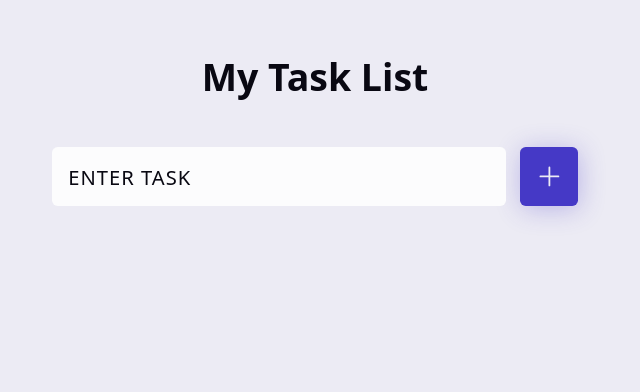
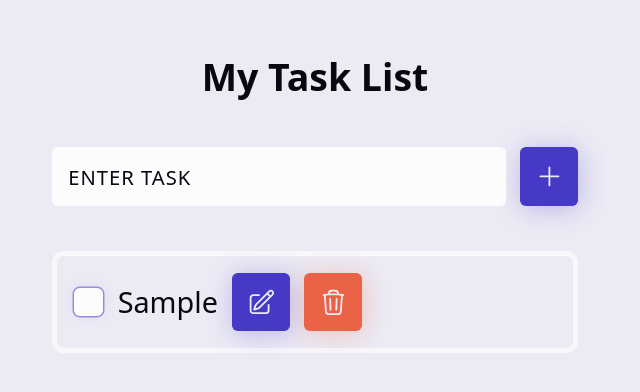
Before and after one commit to MetalJames/modern_todo_crud_app, a React (Vite) app: page / in a window 1280 px wide. Both pictures are taken after typing "Sample" into the empty fields and a click on the button "Add Task". Shown: the top 392 px of the page, without its empty margins (325-965 px from the left). Built offline with nearby package versions, Linux system fonts and the light colour scheme.

Commit message:
add taskitems stuff and tasklist stuff

```diff
--- a/src/App.tsx
+++ b/src/App.tsx
@@ -1,11 +1,12 @@
 import { useState } from 'react'
 import CustomForm from './components/CustomForm'
+import TaskList from './components/TaskList';
 
 function App() {
-  const [count, setCount] = useState(0);
+  const [tasks, setTasks] = useState<{ name: string; checked: boolean, id: string }[]>([]);
 
-  const addTask = (task: string[]) => {
-    console.log(task);
+  const addTask = (task: any) => {
+    setTasks(prevState => [...prevState, task])
   }
 
   return (
@@ -14,6 +15,7 @@
         <h1>My Task List</h1>
       </header>
       <CustomForm addTask={addTask} />
+      {tasks && <TaskList tasks={tasks} />}
     </div>
   )
 }
--- /dev/null
+++ b/src/components/TaskItem.module.css
@@ -0,0 +1,107 @@
+.task {
+    display: flex;
+    align-items: center;
+    justify-content: space-between;
+    gap: .6em;
+    font-size: var(--_size);
+    border: .2em solid hsl(var(--muted) / 0.8);
+    padding: .6em;
+    border-radius: calc(var(--_radius) * 2);
+}
+
+.task-group {
+    display: flex;
+    align-items: center;
+    --taskgroup-gap: .5em;
+    gap: var(--taskgroup-gap);
+}
+
+.label {
+    position: relative;
+    cursor: pointer;
+    text-align: left;
+    line-height: 1.4;
+}
+
+.checkbox {
+    flex-shrink: 0;
+    appearance: none;
+    border-radius: var(--_radius);
+    width: 1em;
+    height: 1em;
+    background-color: hsl(var(--muted));
+    border-radius: var(--_radius);
+    box-shadow:
+        0 0 .5em hsl(var(--accent) / .1),
+        0 0 0 0.05em hsl(var(--accent) / .5),
+        0 0 0 -0.2em hsl(var(--accent));
+    transition: box-shadow var(--_tspeed_fast) ease-in-out,
+        background-color 80ms ease-in-out;
+}
+
+.checkbox:focus {
+    outline: none;
+}
+
+.checkbox:is(:focus-visible, :hover) {
+    box-shadow:
+        0 0 0 hsl(var(--bg)),
+        0 0 0 .05em hsl(var(--accent)),
+        0 0 0 .225em hsl(var(--accent) / .3);
+}
+
+.checkmark {
+    content: '';
+    position: absolute;
+    width: 1em;
+    height: 1em;
+    display: grid;
+    place-items: center;
+    top: 50%;
+    color: hsl(var(--muted));
+    border-radius: var(--_radius);
+    transform: translate3d(calc(-100% - var(--taskgroup-gap)), -50%, 0);
+    transition: background-color 80ms ease-in-out;
+}
+
+.checkmark svg {
+    width: .75em;
+    height: .75em;
+}
+
+.checkbox:checked {
+    background-color: hsl(var(--accent));
+}
+
+.checkbox:checked+label {
+    text-decoration: line-through;
+}
+
+.delete {
+    --accent: var(--accent1);
+}
+
+.loading {
+    color: hsl(var(--accent));
+    font-size: var(--_size);
+    font-weight: bold;
+    animation: pulse 2s infinite ease-in-out;
+}
+
+@keyframes pulse {
+
+    0%,
+    100% {
+        opacity: 1;
+    }
+
+    50% {
+        opacity: 0.5;
+    }
+}
+
+.error {
+    color: hsl(var(--accent1));
+    font-size: var(--_size);
+    text-align: center;
+}
--- /dev/null
+++ b/src/components/TaskItem.tsx
@@ -0,0 +1,54 @@
+import { useState } from 'react';
+import styles from './TaskItem.module.css';
+
+// Library imports
+import { CheckIcon  } from '@heroicons/react/24/outline';
+import { PencilSquareIcon  } from '@heroicons/react/24/outline';
+import { TrashIcon } from '@heroicons/react/24/outline';
+
+type TaskItemProps = {
+    task: {
+        name: string;
+        checked: boolean,
+        id: string
+    }
+}
+
+const TaskItem = (props: TaskItemProps) => {
+
+    const { task } = props;
+
+    const [isChecked, setIsChecked] = useState(task.checked);
+
+    const handleCheckboxChange = (e: any) => {
+        setIsChecked(!isChecked);
+    };
+
+    return (
+        <li className={styles.task}>
+            <div className={styles['task-group']}>
+                <input type='checkbox' className={styles.checkbox} checked={isChecked} onChange={handleCheckboxChange} name={task.name} id={task.id}/>
+                <label htmlFor={task.id} className={styles.label}>
+                    {task.name}
+                    <p className={styles.checkmark}>
+                        <CheckIcon strokeWidth={2} width={24} height={24}/>
+                    </p>
+                </label>
+                <div className={styles['task-group']}>
+                    <button className='btn' aria-label={`Update ${task.name} Task`}
+                    // onClick={}
+                    >
+                        <PencilSquareIcon width={24} height={24} />
+                    </button>
+                    <button className={`btn ${styles.delete}`} aria-label={`Delete ${task.name} Task`}
+                    // onClick={}
+                    >
+                        <TrashIcon width={24} height={24} />
+                    </button>
+                </div>
+            </div>
+        </li>
+    )
+}
+
+export default TaskItem
--- /dev/null
+++ b/src/components/TaskList.module.css
@@ -0,0 +1,5 @@
+.tasks {
+    display: grid;
+    list-style-type: none;
+    gap: 1.5em;
+}
--- /dev/null
+++ b/src/components/TaskList.tsx
@@ -0,0 +1,26 @@
+import TaskItem from './TaskItem';
+
+import styles from './TaskList.module.css';
+
+type TaskListProps = {
+    tasks: {
+        name: string;
+        checked: boolean,
+        id: string
+    }[]
+}
+
+const TaskList = (props: TaskListProps) => {
+
+    const { tasks } = props;
+
+    return (
+        <ul className={styles.tasks}>
+            {tasks.sort((a, b) => new Date(b.id).getTime() - new Date(a.id).getTime()).map((task: {name: string; checked: boolean, id: string}) => (
+                <TaskItem key={task.id} task={task} />
+            ))}
+        </ul>
+    )
+}
+
+export default TaskList
```
